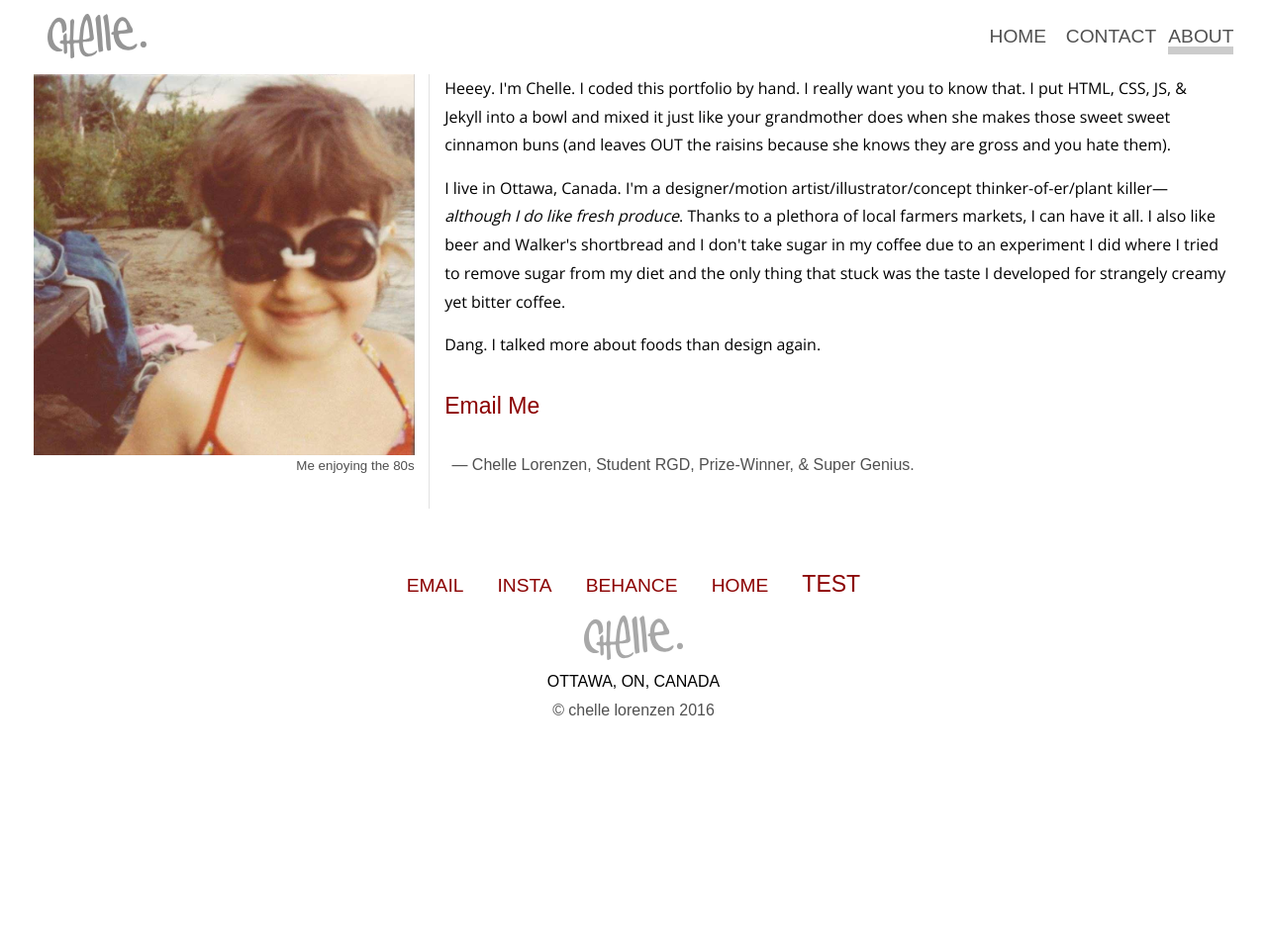
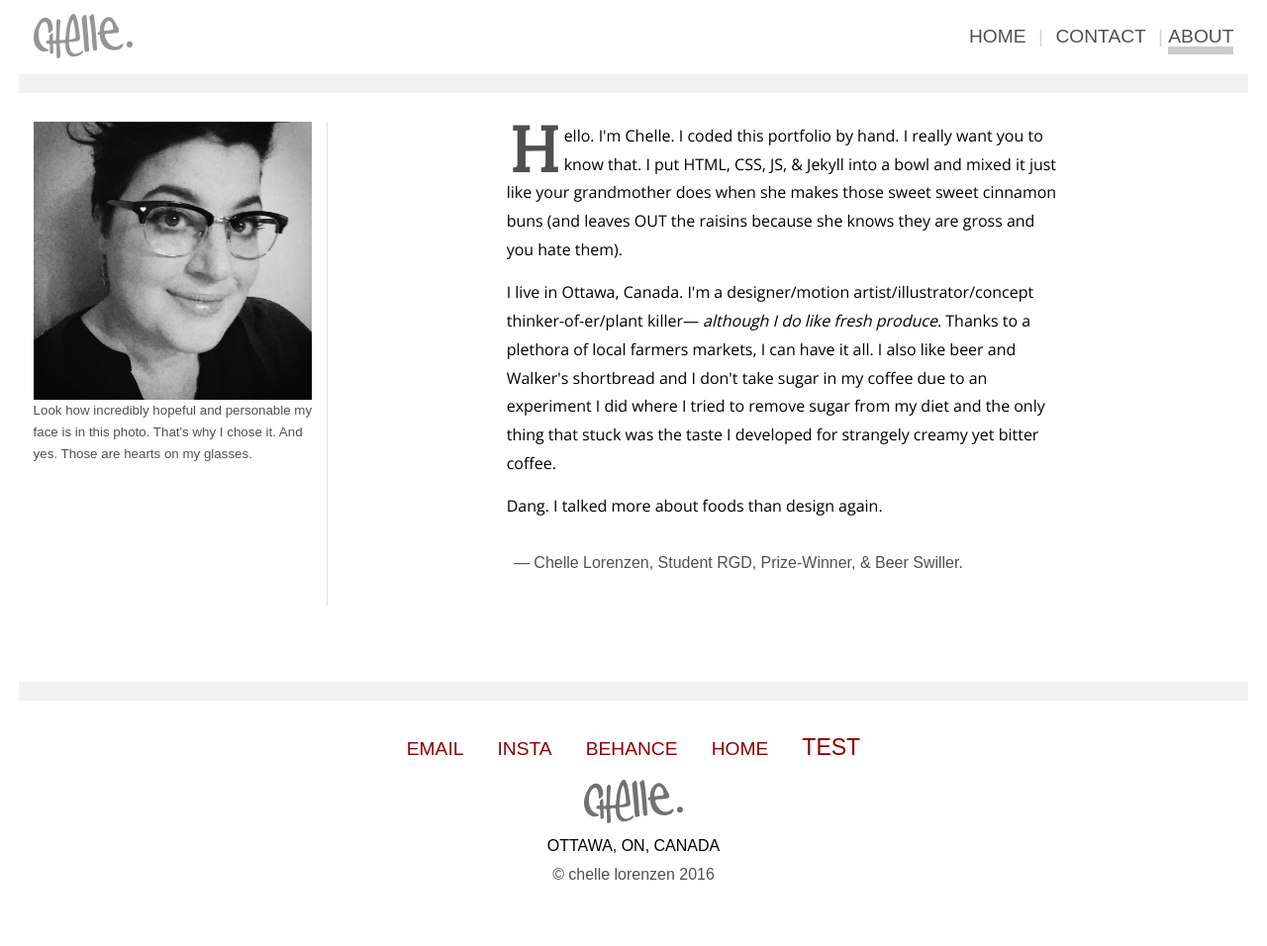
Before and after one commit to hellachella/portfolio-main, a Jekyll site: the page built from about.html, in a window 1280 px wide. Shown: the whole page at 99% size. Built offline with Jekyll 4.4.1, drawn with Linux system fonts in a browser that asks for light colours; nearby versions of some CDN libraries; some web fonts are replaced; Markdown is read by kramdown in place of the engine named in the settings; comment, search, counter and statistics services are not loaded; before the commit the page ends 900 px from its top, so only the background shows below that.

Commit message:
updates- style

```diff
--- a/_includes/footer.html
+++ b/_includes/footer.html
@@ -1,7 +1,9 @@
+
+
   <footer id="data-author" itemprop="author" itemscope itemtype="https://schema.org/Person" class="grid sans footer text-upper text-center island-1-2 xs-1 s-1 m-1 l-1">
     <div class="unit island xs-1 s-1 m-1 l-1">
         <ul class="kilo push-1-2">
-          <li itemprop="email" class="gutter-1-2"><a href="mailto:chellelorenzen@gmail.com?Subject=I%20like%20your%20hair." target="_top">Email</a></li>
+          <li itemprop="email" class="gutter-1-2"><a href="mailto:chellelorenzen@gmail.com?Subject=I%20like%20you%20more%20than%20pizza." target="_top">Email</a></li>
           <li class="gutter-1-2"><a href="https://www.instagram.com/hellachella79/">insta</a></li>
           <li class="gutter-1-2"><a href="https://www.behance.net/hellachella">behance</a></li>
           <li class="gutter-1-2"><a href="{{site.baseurl}}/index.html">home</a></li>
@@ -9,7 +11,7 @@
         </ul>
 
 
-        <a href="{{site.baseurl}}/index.html"><img class="footer-logo" src="images/logo-web-light.svg" alt="Chelle wordmark"></a>
+        <a href="{{site.baseurl}}/index.html"><img class="footer-logo" src="images/logo-web.svg" alt="Chelle wordmark"></a>
 
         <p class="milli push-0"><span itemprop="addressLocality">Ottawa</span>, <span itemprop="addressRegion">ON</span>,
         <span itemprop="addressCountry">Canada</span></p>
--- a/_includes/nav-non-index.html
+++ b/_includes/nav-non-index.html
@@ -1,14 +1,16 @@
 <div class="grid grid-middle sans nav-upper">
-  <div class="pad-t-1-2 pad-b-1-4 gutter unit xs-1-2 s-1-2 m-1-2 l-1-2">
+  <div class="pad-t-1-2 pad-b-1-4 gutter-1-2 unit xs-1-3 s-1-3 m-1-2 l-1-2">
     <a href="{{site.baseurl}}/index.html"><img class="nav-logo" src="images/logo-web.svg" alt="Chelle wordmark">
     </a>
   </div>
 
 
-  <div class="kilo island-1-2 text-right text-upper unit xs-1-2 s-1-2 m-1-2 l-1-2">
+  <div class="kilo island-1-2 text-right text-upper unit xs-2-3 s-2-3 m-1-2 l-1-2">
     <ul class="pad-0">
       <li class="gutter-1-4"> <a href="{{site.baseurl}}/index.html">home</a></li>
-      <li itemprop="email" class="gutter-1-4"><a href="mailto:chellelorenzen@gmail.com?Subject=I%20like%20your%20hair." target="_top">contact</a>
+      <li>|</li>
+      <li itemprop="email" class="gutter-1-4"><a href="mailto:chellelorenzen@gmail.com?Subject=You%20have%20impeccable%20manners." target="_top">contact</a>
+      <li>|</li>
       <li><a href="{{site.baseurl}}/about.html" class="{% if page.url == '/about.html' %}current{% endif %}">about</a></li>
     </ul>
   </div>
--- a/_layouts/default.html
+++ b/_layouts/default.html
@@ -27,6 +27,8 @@
 
 {% include nav-non-index.html %}
 
+<div class="divider push grey"></div>
+
 
 {{content}}
 
@@ -39,7 +41,8 @@
       </div>
     </div>
 
-
+<div class="divider push"></div>
+<div class="divider grey"></div>
 
 {% include footer.html %}
 <script src="https://cdnjs.cloudflare.com/ajax/libs/jquery/3.0.0-beta1/jquery.min.js"></script>
--- a/_layouts/layout-index.html
+++ b/_layouts/layout-index.html
@@ -19,6 +19,8 @@
 
 {{content}}
 
+<div class="divider pad-t grey"></div>
+
 {% include footer.html %}
 
 <script src="https://cdnjs.cloudflare.com/ajax/libs/jquery/3.0.0-beta1/jquery.min.js"></script>
--- a/about.html
+++ b/about.html
@@ -6,35 +6,44 @@ meta: Chelle Lorenzen, Graphic Designer from Ottawa, Canada. Student Applied Art
 
 
 
+<main class="grid">
+  <div class="unit gutter-1-2 xs-1 s-1 m-1-3 l-1-4">
+    <figure>
+      <img class="left img-flex max-length profile-img" src="images/80s.jpg">
+        <figcaption class="text-grey sans micro">Look how incredibly hopeful and personable my face is in this photo. That's why I chose it. And yes. Those are hearts on my glasses.</figcaption>
+      </figure>
 
-<main class="grid">
-  <div class="unit gutter-1-2 xs-1 s-1 m-1-3 l-1-3">
-    <figure>
-      <img class="img-flex profile-img" src="images/80s.jpg">
-      <figcaption class="text-grey sans micro text-right">Me enjoying the 80s</figcaption>
-      </figure>
     </div>
-
-  <article class="unit milli border-l push gutter-1-2 xs-1 s-1 m-2-3 l-2-3">
 
 
 
+    <article class="unit milli border-l push gutter-1-2 xs-1 s-1 m-2-3 l-3-4">
 
-  <p class="push-1-2 gutter-1-4">Heeey.  I'm Chelle. I coded this portfolio by hand.  I really want you to know that. I put HTML,
+      <div class="max-length">
+        <p class="push-1-2 gutter-1-4">
+          <span class="firstcharacter serif">H</span>ello.  I'm Chelle. I coded
+          this portfolio by hand.  I really want you to know that. I put HTML,
           CSS, JS, & Jekyll into a bowl and mixed it just like your grandmother does when she makes those
           sweet sweet cinnamon buns (and leaves OUT the raisins because she knows they are gross and you hate them).
 
+
         </p>
-  <p class="gutter-1-4 push-1-2 ">I live in Ottawa, Canada.  I'm a designer/motion artist/illustrator/concept thinker-of-er/plant killer&mdash; <span class="italic">although I do like fresh produce</span>.  Thanks to a plethora of
+        <p class="gutter-1-4 push-1-2">I live in Ottawa, Canada.  I'm a designer/motion artist/illustrator/concept thinker-of-er/plant killer&mdash;
+          <span class="italic">although I do like fresh produce</span>.  Thanks to a plethora of
           local farmers markets, I can have it all. I also like beer and Walker's shortbread and I don't take sugar in my coffee due to an experiment I did
           where I tried to remove sugar from my diet and the only thing that stuck was the taste I developed for strangely creamy yet bitter coffee.
 
+
         </p>
-  <p class="gutter-1-4">Dang.  I talked more about foods than design again.
-      <ul class="contact-info gutter-1-4">
-      <li itemprop="email" class="push-0 mega sans"><a href="mailto:chellelorenzen@gmail.com?Subject=I%20like%20your%20hair." target="_top">Email Me</a></li>
-    </ul>
-  <p class="sans gutter-1-2 text-grey milli">&mdash; Chelle Lorenzen, Student RGD, Prize-Winner, & Super Genius.
+        <p class="gutter-1-4 ">Dang.  I talked more about foods than design again.
+
+
+          <p class="sans gutter-1-2 text-grey milli">&mdash; Chelle Lorenzen, Student RGD, Prize-Winner, & Beer Swiller.
+
+          </p>
+
+
+        </div>
 
 
       </article>
--- a/css/media-queries.css
+++ b/css/media-queries.css
@@ -134,6 +134,11 @@ box-shadow: 10px 10px 29px 9px rgba(0,0,0,0.2);
 		padding-left: .5em;
 }
 
+.border-r {
+    border-right: 1px solid #e2e2e2;
+    padding-left: .5em;
+}
+
 .firstcharacter {
 	float: left;
 	color: #505050;
```
Also changed, not shown: images/80s.jpg. Lines whose indentation alone changed are shown as unchanged.
